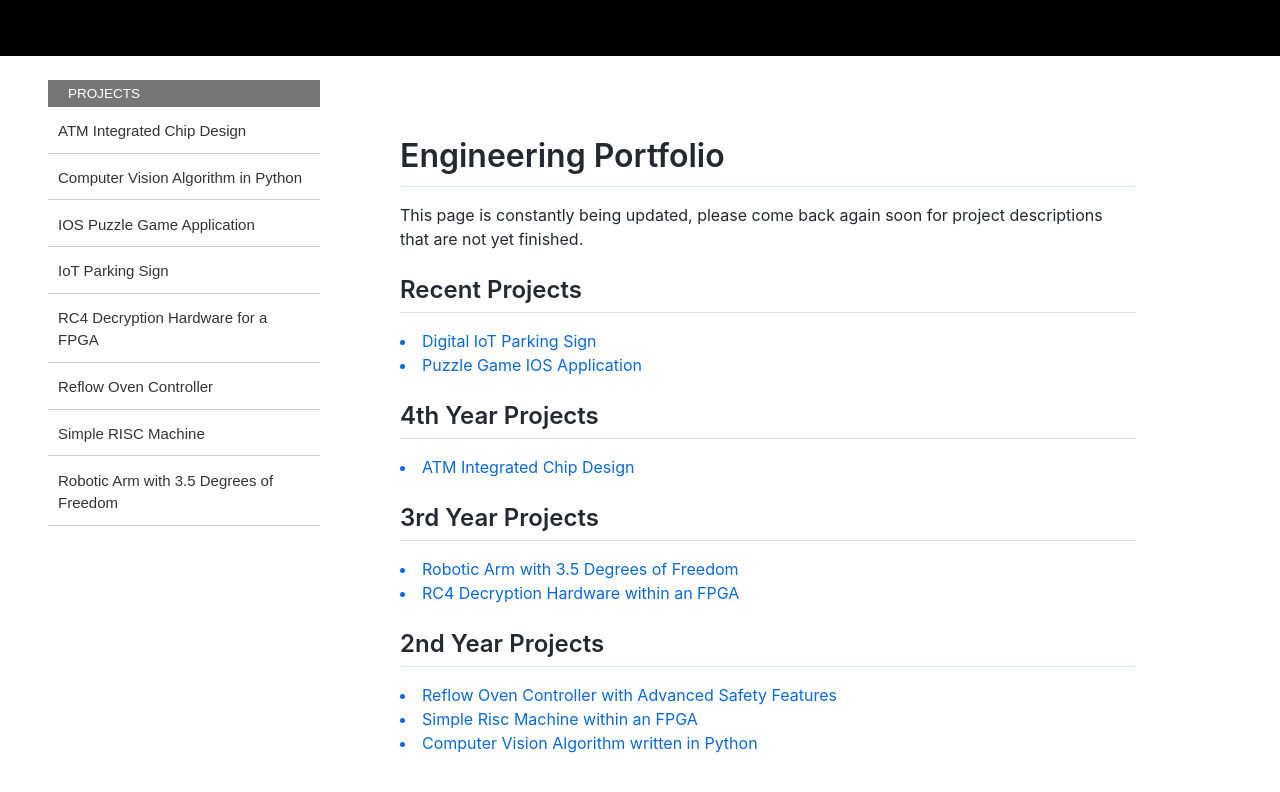
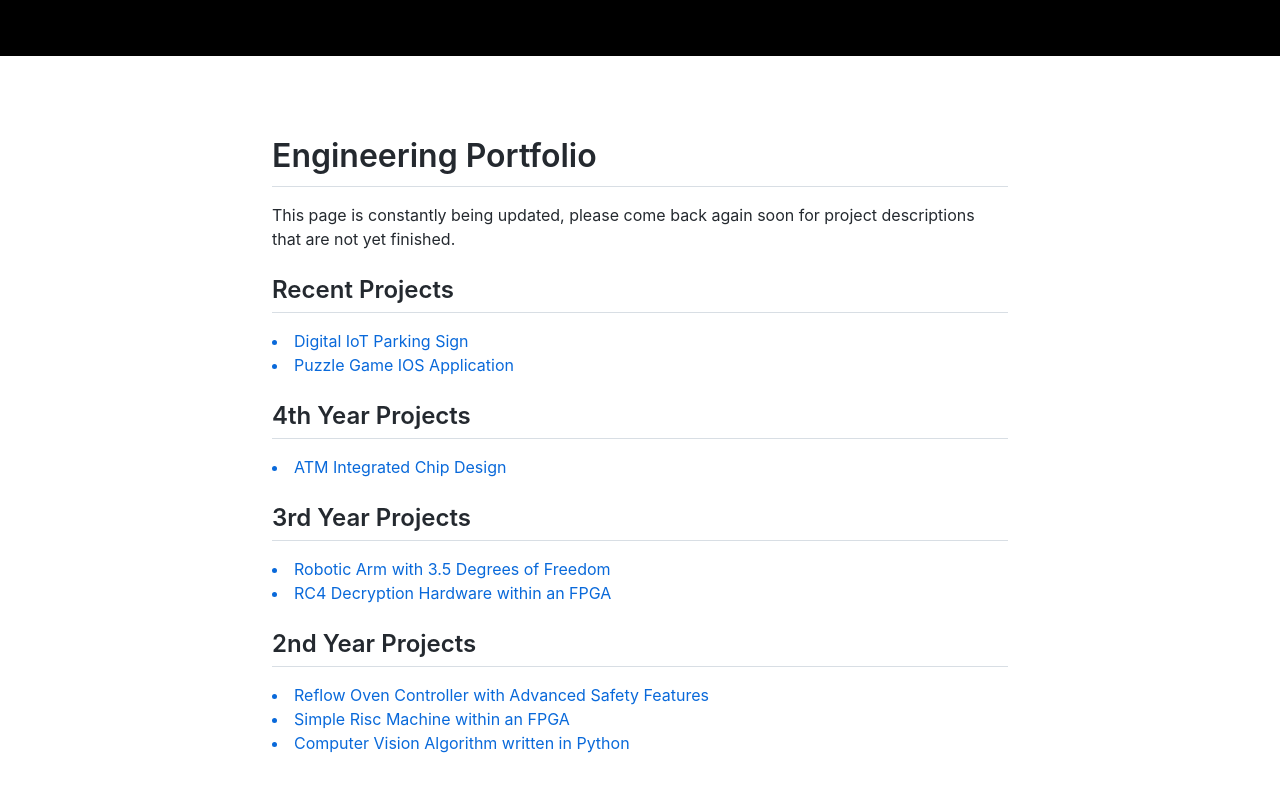
Before and after one commit to jaredgendron/jaredgendron.github.io, a Jekyll site: the page built from pages/portfolio.html, in a window 1280 px wide and 900 px high. Shown: the top 792 px of the window. Built offline with Jekyll 4.4.1, drawn with Linux system fonts in a browser that asks for light colours; nearby versions of some CDN libraries.

Commit message:
removed sidebar from main portfolio page

```diff
--- a/_scss/portfolio.scss
+++ b/_scss/portfolio.scss
@@ -6,26 +6,31 @@
     min-height: 100vh;
     width: 70%;
     padding: 5rem;
+  }
 
-    .markdown-body2{
-      a {
-        color: rgb(94, 94, 94);
-        text-decoration: none;
+  .list {
+    @extend .content;
+    margin-left: auto;
+    margin-right: auto;
+  }
 
-        li {
-          padding-inline: 1rem;
-          list-style: none;
-          border: 0.1rem solid rgb(130, 130, 130);
-          border-radius: 0.5rem;
-          margin-bottom: 0.2rem;
-          &:hover{
-            background-color: rgba(215, 215, 215, 0.451);
-          }
-        }
-      }
-    }
+    // .markdown-body{
+    //   a {
+    //     color: rgb(94, 94, 94);
+    //     text-decoration: none;
 
-  }
+    //     li {
+    //       padding-inline: 1rem;
+    //       list-style: none;
+    //       border: 0.1rem solid rgb(130, 130, 130);
+    //       border-radius: 0.5rem;
+    //       margin-bottom: 0.2rem;
+    //       &:hover{
+    //         background-color: rgba(215, 215, 215, 0.451);
+    //       }
+    //     }
+    //   }
+    // }
 
   .sidebar {
     position: fixed; /* Make the sidebar fixed */
--- a/pages/portfolio.html
+++ b/pages/portfolio.html
@@ -1,8 +1,11 @@
 ---
-layout: project
+layout: layout
 permalink: /portfolio
 ---
 
+<div class="wrapper">
+  <div class="list">
+    <div class="markdown-body">
       <h1>Engineering Portfolio</h1>
 
       <p>This page is constantly being updated, please come back again soon for project descriptions that are not yet finished.</p>
@@ -65,3 +68,6 @@ permalink: /portfolio
           Computer Vision Algorithm written in Python
         </li>
       </a>
+    </div>
+  </div>
+</div>
```
Also changed, not shown: 1 other file. Lines whose indentation alone changed are shown as unchanged.
